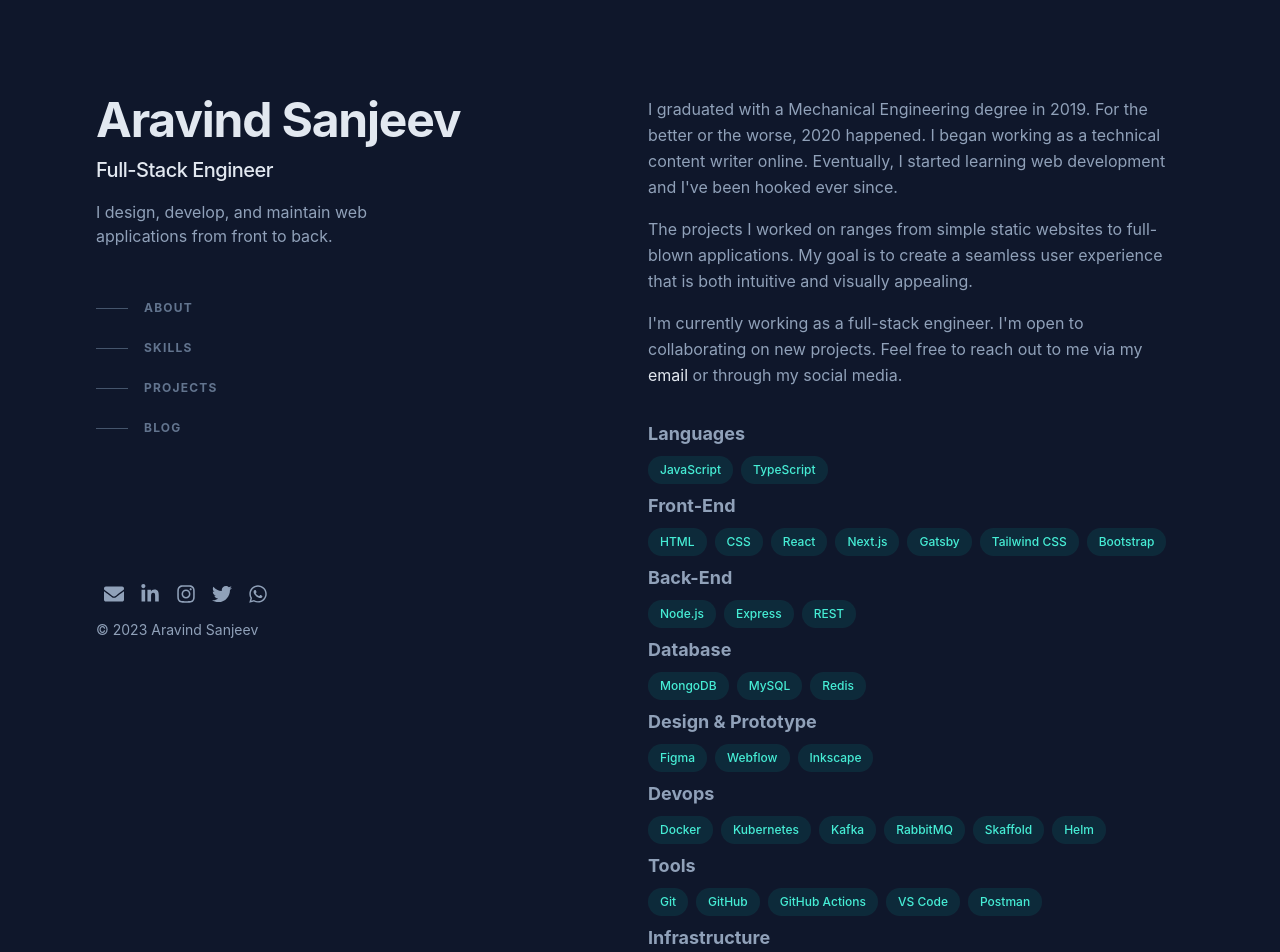
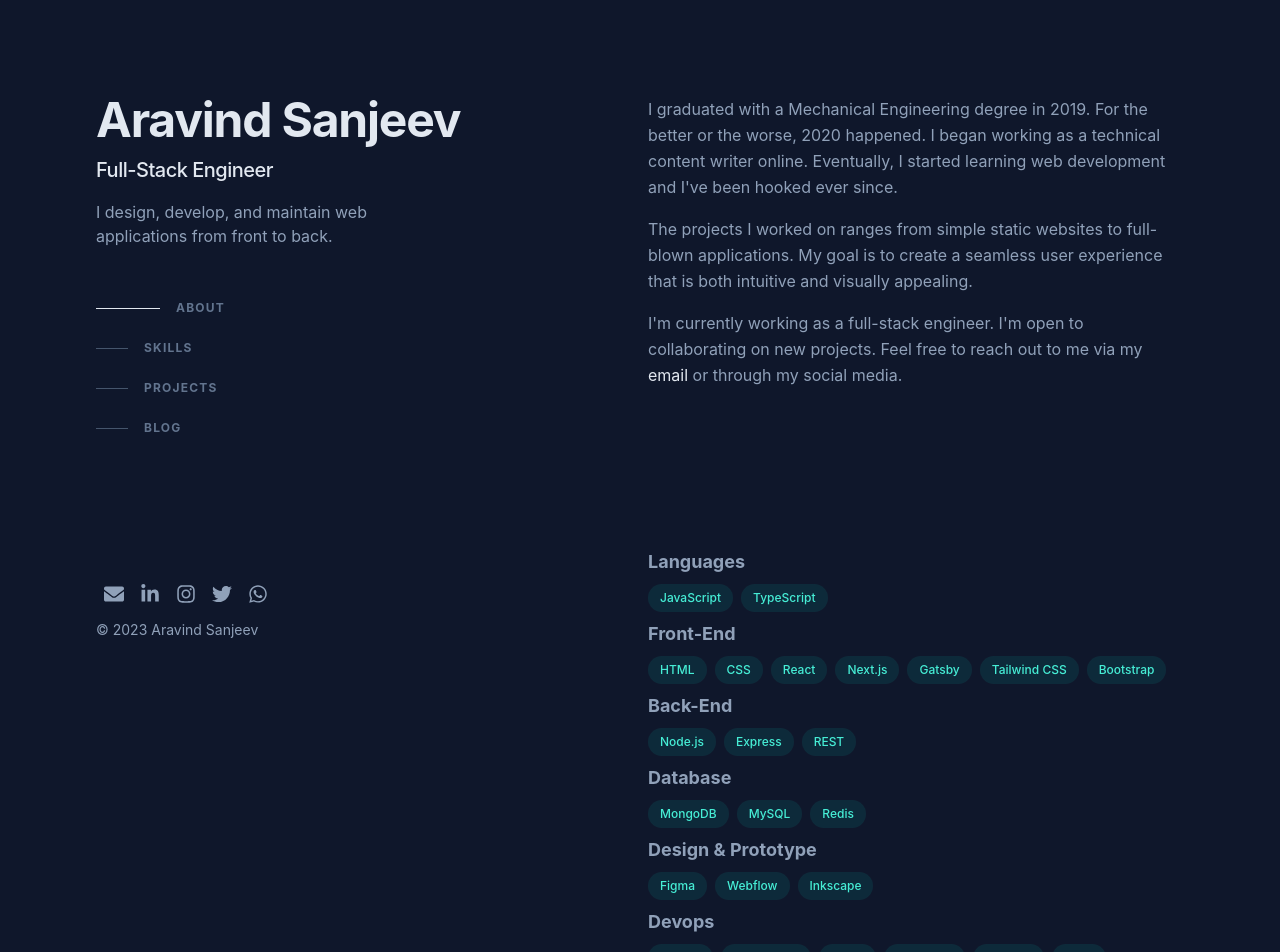
Before and after one commit to aravsanj/aravindsanjeev.com, a Next.js app: page / in a window 1280 px wide. Shown: the top 952 px of the page. Built offline with nearby package versions, Linux system fonts and the light colour scheme.

Commit message:
fix: add intersection observer and link highlighting

```diff
--- a/src/app/layout.tsx
+++ b/src/app/layout.tsx
@@ -48,7 +48,7 @@ export default function RootLayout({
     <html
       lang="en"
       className={cx(
-        "text-slate-400 bg-slate-900",
+        "text-slate-400 bg-slate-900 scroll-smooth",
         GeistSans.variable,
         GeistMono.variable,
       )}
--- a/src/components/nav.tsx
+++ b/src/components/nav.tsx
@@ -1,4 +1,5 @@
 "use client";
+import useIntersectionObserver from "@/services/hooks/useIntersectionObserver";
 import Link from "next/link";
 import { usePathname, useRouter } from "next/navigation";
 import { useEffect, useState } from "react";
@@ -18,8 +19,12 @@ const navItems = {
   },
 };
 
+const targets = ["about", "skills", "projects", "blog"];
+
 export function Navbar() {
-  const [activeHash, setActiveHash] = useState(window.location.hash);
+  const { activeSection } = useIntersectionObserver({
+    targets,
+  });
 
   return (
     <aside className="tracking-tight mt-10">
@@ -31,19 +36,16 @@ export function Navbar() {
           <div className="flex flex-col space-x-0 pr-10">
             {Object.entries(navItems).map(([path, { name }]) => {
               return (
-                <button
+                <a
+                  href={path}
                   key={path}
-                  onClick={() => {
-                    window.location.hash = path;
-                    setActiveHash(path);
-                  }}
-                  className={`group flex items-center py-3 cursor-pointer ${activeHash === path && "active"}`}
+                  className={`group flex items-center py-3 cursor-pointer ${activeSection === name && "active"}`}
                 >
                   <span className="nav-indicator mr-4 h-px w-8 bg-slate-600 transition-all group-hover:w-16 group-hover:bg-slate-200 group-focus-visible:w-16 group-focus-visible:bg-slate-200 motion-reduce:transition-none"></span>
                   <span className="nav-text text-xs font-bold uppercase tracking-widest text-slate-500 group-hover:text-slate-200 group-focus-visible:text-slate-200">
                     {name}
                   </span>
-                </button>
+                </a>
               );
             })}
           </div>
--- a/src/components/posts.tsx
+++ b/src/components/posts.tsx
@@ -5,7 +5,7 @@ export function BlogPosts() {
   const allBlogs = getBlogPosts();
 
   return (
-    <section id="blog" className="my-8">
+    <section id="blog" className="mt-40">
       {allBlogs
         .sort((a, b) => {
           if (
--- a/src/components/projects.tsx
+++ b/src/components/projects.tsx
@@ -59,7 +59,7 @@ const projects = [
 ];
 export default function Projects() {
   return (
-    <section id="projects" className="my-20">
+    <section id="projects" className="mt-40">
       <div className="flex flex-col gap-y-10">
         {projects.map((project) => {
           return <Project {...project} />;
--- a/src/components/skills.tsx
+++ b/src/components/skills.tsx
@@ -51,7 +51,7 @@ const skills = [
 
 export default function Skills() {
   return (
-    <section id="skills" className="mt-8">
+    <section id="skills" className="mt-40">
       <div className="w-full flex flex-col gap-2">
         {skills.map((skill) => (
           <div key={skill.title} className="flex flex-col gap-2">
--- /dev/null
+++ b/src/services/hooks/useIntersectionObserver.ts
@@ -0,0 +1,54 @@
+import { useEffect, useState } from "react";
+
+type useIntersectionObserverArgs = {
+  targets: string[];
+  onIntersect?: IntersectionObserverCallback;
+  threshold?: number;
+  root?: Element | null;
+  rootMargin?: string;
+};
+
+export default function useIntersectionObserver(
+  args: useIntersectionObserverArgs
+) {
+  const {
+    targets,
+    onIntersect,
+    threshold = 0.7,
+    root = null,
+    rootMargin = "0px",
+  } = args;
+
+  const [activeSection, setActiveSection] = useState("");
+
+  useEffect(() => {
+    const observer = new IntersectionObserver(
+      (entries) => {
+        entries.forEach((entry) => {
+          if (entry.isIntersecting) {
+            setActiveSection(entry.target.id);
+            // TODO: Something fancy here
+            // onIntersect(entry);
+          }
+        });
+      },
+      {
+        threshold,
+        root,
+        rootMargin,
+      }
+    );
+
+    targets.forEach((target) => {
+      const current = document.getElementById(target);
+
+      if (current) {
+        observer.observe(current);
+      }
+    });
+
+    return () => observer.disconnect();
+  }, [targets]);
+
+  return { activeSection };
+}
```
